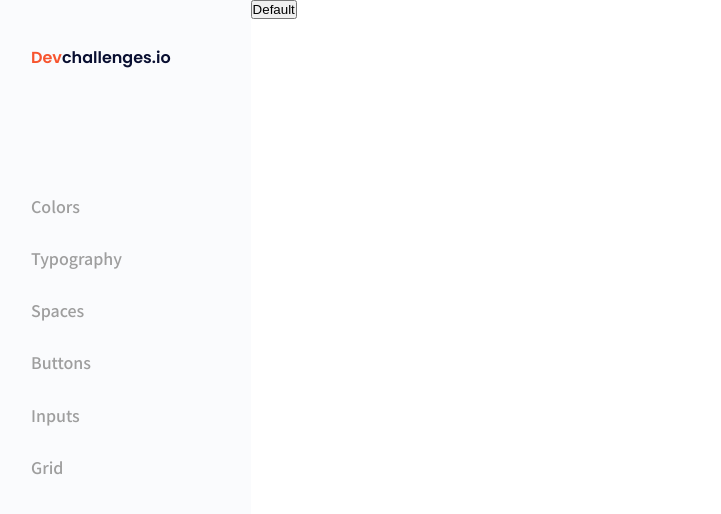
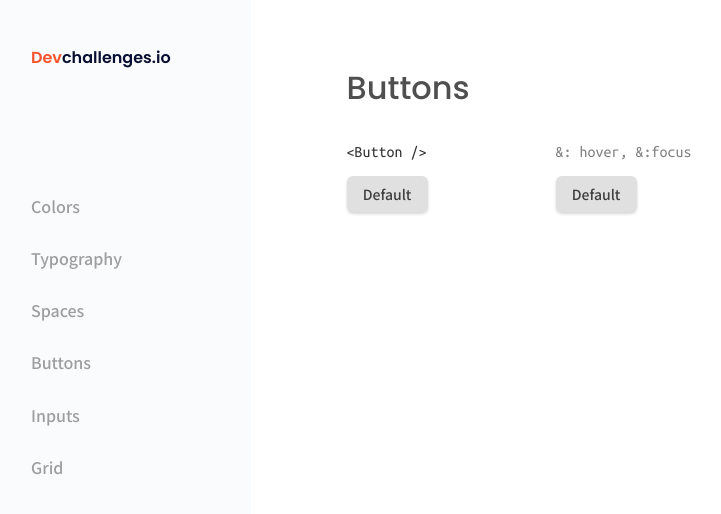
Before and after one commit to FV-Cano/devChallenges, a React (Create React App) app in the folder Front-end/button-component-master/: page / in a window 1280 px wide. Shown: the top 514 px of the page, without its empty margins (17-738 px from the left). Built offline with nearby package versions, Linux system fonts and the light colour scheme.

Commit message:
First button scratch

```diff
--- a/Front-end/button-component-master/src/App.css
+++ b/Front-end/button-component-master/src/App.css
@@ -12,3 +12,37 @@
 .App {
 	display: flex;
 }
+
+.main {
+	display: flex;
+	flex-direction: column;
+	padding: 4rem 6rem;
+}
+
+.main h1 {
+	font-family: "Poppins", sans-serif;
+	font-weight: 500;
+	font-size: 2rem;
+	color: #4f4f4f;
+	margin-bottom: 2rem;
+}
+
+.buttonGroups {
+	font-family: "Ubuntu Mono", monospace;
+	font-weight: 400;
+}
+
+.buttonGroups .name {
+	color: #333333;
+}
+
+.buttonGroups .alt {
+	color: #828282;
+}
+
+/* Default group styling -------- */
+
+.defaultGroup {
+	display: flex;
+	gap: 8rem;
+}
--- a/Front-end/button-component-master/src/App.tsx
+++ b/Front-end/button-component-master/src/App.tsx
@@ -10,6 +10,24 @@ function App() {
 				<Sidebar />
 			</div>
 			<div className="main">
+				<h1>Buttons</h1>
+				<div className="buttonGroups">
+					<div className="defaultGroup">
+						<div className="defaultButton">
+							<p className="name">&lt;Button /&gt;</p>
+							<Button
+								variant="text"
+								disableShadow={true}
+								disabled={false}
+								startIcon=""
+								endIcon=""
+								size="md"
+								color="default"
+								content="Default"
+							/>
+						</div>
+						<div className="defaultButton-alt">
+							<p className="alt">&: hover, &:focus</p>
 							<Button
 								variant="text"
 								disableShadow={true}
@@ -22,6 +40,9 @@ function App() {
 							/>
 						</div>
 					</div>
+				</div>
+			</div>
+		</div>
 	);
 }
 
--- a/Front-end/button-component-master/src/styles/Button.css
+++ b/Front-end/button-component-master/src/styles/Button.css
@@ -1 +1,23 @@
 @import url("https://fonts.googleapis.com/icon?family=Material+Icons");
+
+.button {
+	font-family: "Noto Sans JP", sans-serif;
+	font-size: 14px;
+	font-weight: 500;
+	color: #3f3f3f;
+	line-height: 20.27px;
+	border-radius: 6px;
+	background-color: #e0e0e0;
+	border: none;
+	box-shadow: 0px 2px 3px rgba(51, 51, 51, 0.2);
+	width: 81px;
+	height: 36px;
+	margin: 1rem 0;
+}
+
+.defaultButton-alt:hover .button,
+.defaultButton-alt:focus .button {
+	background-color: #aeaeae;
+	cursor: pointer;
+	transition: background-color 0.3s ease-in-out;
+}
--- a/Front-end/button-component-master/src/styles/Sidebar.css
+++ b/Front-end/button-component-master/src/styles/Sidebar.css
@@ -43,4 +43,5 @@
 	font-weight: 700;
 	color: #090f31;
 	cursor: pointer;
+	transition: color 0.3s ease-in-out;
 }
```
Lines whose indentation alone changed are shown as unchanged.
